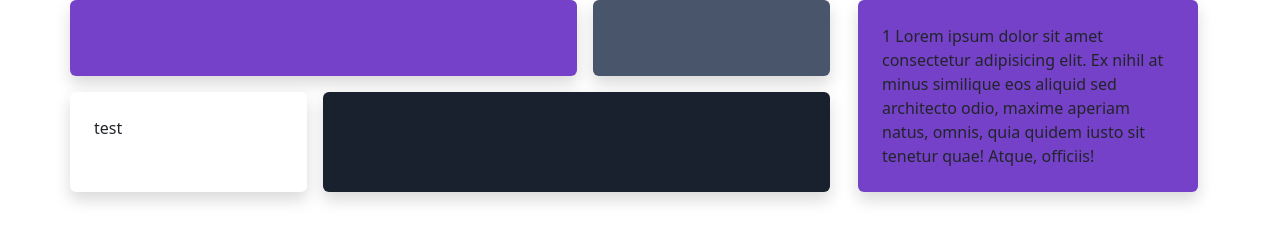
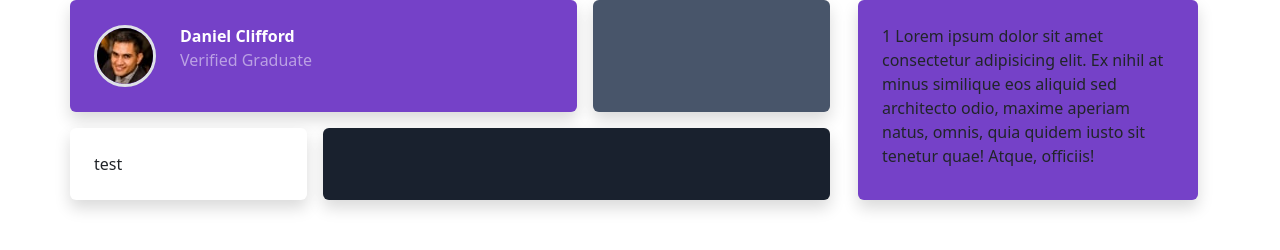
Before and after one commit to 0umaimaSoph/Bootstrap-grid, a plain HTML site: page index.html in a window 1280 px wide. Drawn offline with nearby package versions, Linux system fonts and the light colour scheme.

Commit message:
add avatar and text

```diff
--- a/index.html
+++ b/index.html
@@ -25,7 +25,15 @@
       <div class="col col-sm-8 d-grid gap-3 ">
         <div class="row gap-3">
           <div class="col-12 col-sm-8 shadow rounded p-4  " style="background-color: var(--primary)">
-
+            <div class="row align-items-center">
+              <div class="col-auto " >
+                <img src="./images/image-daniel.jpg" alt="Daniel-avatar" class=" rounded-circle border border-3 ">
+              </div>
+              <div class="col text-white ">
+                <p class="fw-bold mb-0">Daniel Clifford</p>
+                <p class="opacity-50">Verified Graduate</p>
+              </div>
+            </div>
           </div>
           <div
             class="col-12 col-sm shadow rounded p-4"
```
